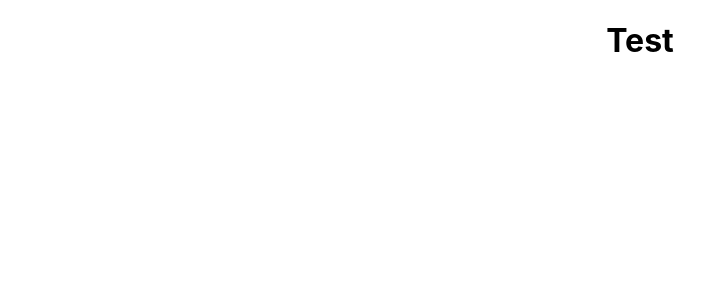
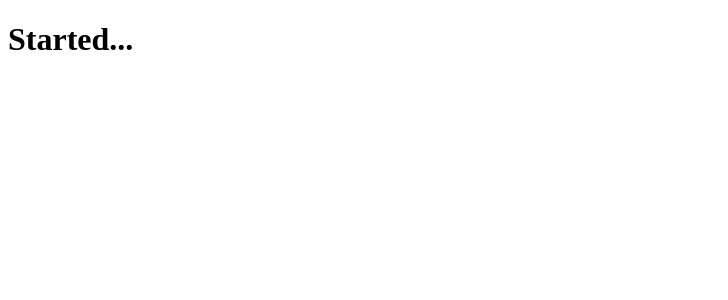
Before and after one commit to julianoperin/Palma, a React (Create React App) app: page / in a window 1280 px wide. Shown: the top 300 px of the page, without its empty margins (0-728 px from the left). Built offline with nearby package versions, Linux system fonts and the light colour scheme.

Commit message:
Started working on the Navbar component

```diff
--- a/src/App.css
+++ /dev/null
@@ -1,38 +0,0 @@
-.App {
-  text-align: center;
-}
-
-.App-logo {
-  height: 40vmin;
-  pointer-events: none;
-}
-
-@media (prefers-reduced-motion: no-preference) {
-  .App-logo {
-    animation: App-logo-spin infinite 20s linear;
-  }
-}
-
-.App-header {
-  background-color: #282c34;
-  min-height: 100vh;
-  display: flex;
-  flex-direction: column;
-  align-items: center;
-  justify-content: center;
-  font-size: calc(10px + 2vmin);
-  color: white;
-}
-
-.App-link {
-  color: #61dafb;
-}
-
-@keyframes App-logo-spin {
-  from {
-    transform: rotate(0deg);
-  }
-  to {
-    transform: rotate(360deg);
-  }
-}
--- a/src/App.js
+++ b/src/App.js
@@ -1,9 +1,10 @@
-import "./App.css";
+// import Navbar from "./components";
 
 function App() {
   return (
-    <div className="App">
-      <h1>Test</h1>
+    <div>
+      <h1>Started...</h1>
+      {/* <Navbar /> */}
     </div>
   );
 }
--- /dev/null
+++ b/src/components/index.js
@@ -0,0 +1 @@
+export { default as Navbar } from "./Navbar/Navbar";
--- a/src/index.css
+++ /dev/null
@@ -1,13 +0,0 @@
-body {
-  margin: 0;
-  font-family: -apple-system, BlinkMacSystemFont, 'Segoe UI', 'Roboto', 'Oxygen',
-    'Ubuntu', 'Cantarell', 'Fira Sans', 'Droid Sans', 'Helvetica Neue',
-    sans-serif;
-  -webkit-font-smoothing: antialiased;
-  -moz-osx-font-smoothing: grayscale;
-}
-
-code {
-  font-family: source-code-pro, Menlo, Monaco, Consolas, 'Courier New',
-    monospace;
-}
--- a/src/index.js
+++ b/src/index.js
@@ -1,17 +1,10 @@
-import React from 'react';
-import ReactDOM from 'react-dom';
-import './index.css';
-import App from './App';
-import reportWebVitals from './reportWebVitals';
+import React from "react";
+import ReactDOM from "react-dom";
+import App from "./App";
 
 ReactDOM.render(
   <React.StrictMode>
     <App />
   </React.StrictMode>,
-  document.getElementById('root')
+  document.getElementById("root")
 );
-
-// If you want to start measuring performance in your app, pass a function
-// to log results (for example: reportWebVitals(console.log))
-// or send to an analytics endpoint. Learn more: https://bit.ly/CRA-vitals
-reportWebVitals();
--- a/src/reportWebVitals.js
+++ /dev/null
@@ -1,13 +0,0 @@
-const reportWebVitals = onPerfEntry => {
-  if (onPerfEntry && onPerfEntry instanceof Function) {
-    import('web-vitals').then(({ getCLS, getFID, getFCP, getLCP, getTTFB }) => {
-      getCLS(onPerfEntry);
-      getFID(onPerfEntry);
-      getFCP(onPerfEntry);
-      getLCP(onPerfEntry);
-      getTTFB(onPerfEntry);
-    });
-  }
-};
-
-export default reportWebVitals;
```
Also changed, not shown: src/components/Navbar/Navbar.elements.js (added, +11 -0 lines), src/setupTests.js (deleted, +0 -5 lines), src/components/Navbar/Navbar.js (added), 1 other file (tests, documents, lock files or other folders).
